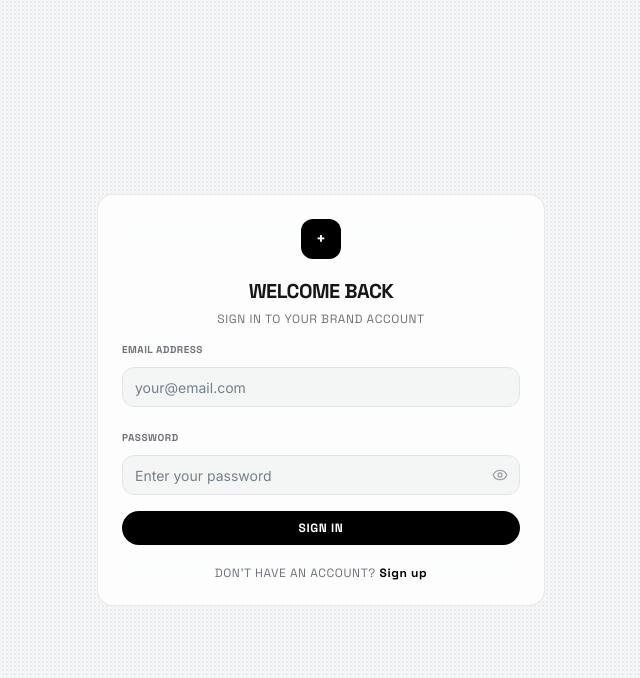
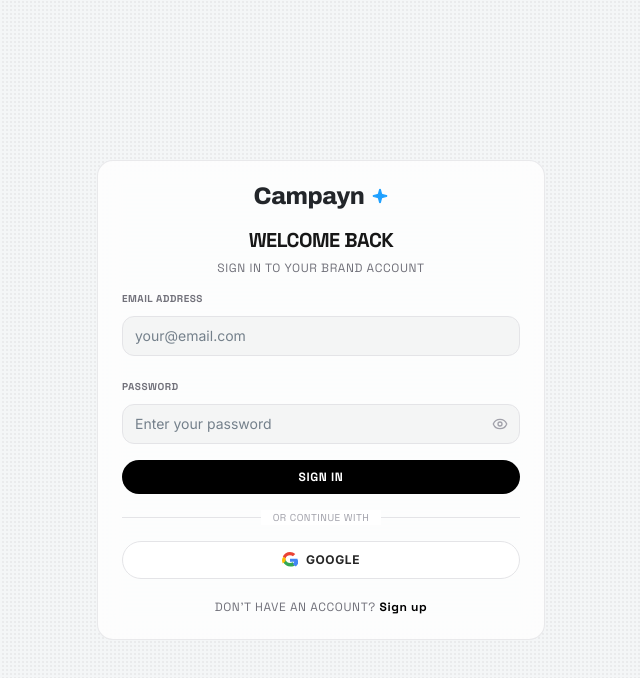
Before and after one commit to TeamCampayn/campayn_frontend, a React (Vite) app: page /auth in a window 1280 px wide. Shown: the top 678 px of the page, without its empty margins (319-959 px from the left). Built offline with nearby package versions, Linux system fonts and the light colour scheme; no server answers.

Commit message:
feat: implement Google OAuth & resolve redirect fallbacks, align brand typography and color palette

```diff
--- a/src/components/auth/SignInForm.tsx
+++ b/src/components/auth/SignInForm.tsx
@@ -9,7 +9,7 @@ import { Form, FormControl, FormField, FormItem, FormLabel, FormMessage } from '
 import { useAuth } from '../../contexts/AuthContext'
 import { useToast } from '../../hooks/use-toast'
 import { supabase } from '../../lib/supabase'
-import { Loader2, Eye, EyeOff } from 'lucide-react'
+import { Loader2, Eye, EyeOff, Sparkle } from 'lucide-react'
 
 const signInSchema = z.object({
   email: z.string().email('Please enter a valid email address'),
@@ -23,10 +23,32 @@ interface SignInFormProps {
   onSwitchToSignUp?: () => void
 }
 
+const GoogleIcon = () => (
+  <svg className="w-4 h-4" viewBox="0 0 24 24">
+    <path
+      fill="#EA4335"
+      d="M5.266 9.765A7.077 7.077 0 0 1 12 4.909c1.69 0 3.218.6 4.418 1.582L19.91 3C17.782 1.145 15.055 0 12 0 7.27 0 3.198 2.698 1.24 6.65l4.026 3.115Z"
+    />
+    <path
+      fill="#34A853"
+      d="M16.04 15.345c-1.077.732-2.432 1.164-4.04 1.164-2.955 0-5.46-1.982-6.355-4.65L1.62 14.978C3.664 19.005 7.827 21.818 12.636 21.818c3.082 0 5.927-1.036 8.01-2.827l-4.605-3.646Z"
+    />
+    <path
+      fill="#4285F4"
+      d="M23.49 12.273c0-.773-.073-1.52-.2-2.245H12v4.518h6.445c-.277 1.482-1.114 2.736-2.38 3.586l4.605 3.645c2.69-2.482 4.82-6.136 4.82-9.49Z"
+    />
+    <path
+      fill="#FBBC05"
+      d="M5.685 11.86c0-.573.095-1.127.277-1.65l-4.027-3.114A11.903 11.903 0 0 0 0 12c0 1.83.414 3.568 1.155 5.127l4.032-3.19c-.182-.533-.277-1.087-.277-1.66c0-.142-.014-.282-.027-.418Z"
+    />
+  </svg>
+)
+
 const SignInForm: React.FC<SignInFormProps> = ({ onSuccess, onSwitchToSignUp }) => {
   const [showPassword, setShowPassword] = useState(false)
   const [isLoading, setIsLoading] = useState(false)
-  const { signIn } = useAuth()
+  const [isGoogleLoading, setIsGoogleLoading] = useState(false)
+  const { signIn, signInWithGoogle } = useAuth()
   const { toast } = useToast()
 
   const form = useForm<SignInFormData>({
@@ -68,11 +90,27 @@ const SignInForm: React.FC<SignInFormProps> = ({ onSuccess, onSwitchToSignUp })
     }
   }
 
+  const handleGoogleSignIn = async () => {
+    setIsGoogleLoading(true)
+    try {
+      await signInWithGoogle()
+    } catch (error: any) {
+      toast({
+        title: 'Google authentication failed',
+        description: error.message || 'Could not connect to Google',
+        variant: 'destructive',
+      })
+    } finally {
+      setIsGoogleLoading(false)
+    }
+  }
+
   return (
     <Card className="w-full max-w-md mx-auto border border-zinc-200/80 shadow-none rounded-2xl bg-white/80 backdrop-blur-md">
       <CardHeader className="text-center pb-2">
-        <div className="mx-auto w-10 h-10 rounded-xl bg-black flex items-center justify-center text-white font-space font-bold text-base leading-none mb-3">
-          <span>+</span>
+        <div className="flex items-center justify-center gap-2 mb-3">
+          <span className="font-display text-2xl tracking-tight text-foreground">Campayn</span>
+          <Sparkle className="size-4 fill-[#1ea0ff] text-[#1ea0ff]" />
         </div>
         <CardTitle className="text-xl font-bold font-space uppercase tracking-tight text-neutral-900">
           Welcome Back
@@ -150,6 +188,29 @@ const SignInForm: React.FC<SignInFormProps> = ({ onSuccess, onSwitchToSignUp })
           </form>
         </Form>
 
+        <div className="relative my-4 flex items-center justify-center">
+          <div className="absolute inset-0 flex items-center">
+            <div className="w-full border-t border-zinc-200" />
+          </div>
+          <span className="relative px-3 bg-white text-[10px] uppercase font-space tracking-wider text-zinc-400">
+            Or continue with
+          </span>
+        </div>
+
+        <button
+          type="button"
+          onClick={handleGoogleSignIn}
+          disabled={isGoogleLoading || isLoading}
+          className="w-full flex items-center justify-center gap-2 bg-white hover:bg-neutral-50 border border-zinc-200 rounded-full py-2.5 px-5 transition-all duration-200 uppercase tracking-wider text-xs font-bold text-neutral-800"
+        >
+          {isGoogleLoading ? (
+            <Loader2 className="h-4 w-4 animate-spin text-zinc-500" />
+          ) : (
+            <GoogleIcon />
+          )}
+          Google
+        </button>
+
         <div className="mt-5 text-center text-xs font-space uppercase tracking-wider text-zinc-500">
           Don't have an account?{' '}
           <button
--- a/src/components/auth/SignUpForm.tsx
+++ b/src/components/auth/SignUpForm.tsx
@@ -8,7 +8,7 @@ import { Card, CardContent, CardDescription, CardHeader, CardTitle } from '../ui
 import { Form, FormControl, FormField, FormItem, FormLabel, FormMessage } from '../ui/form'
 import { useAuth } from '../../contexts/AuthContext'
 import { useToast } from '../../hooks/use-toast'
-import { Loader2, Eye, EyeOff } from 'lucide-react'
+import { Loader2, Eye, EyeOff, Sparkle } from 'lucide-react'
 
 const signUpSchema = z.object({
   email: z.string().email('Please enter a valid email address'),
@@ -26,11 +26,33 @@ interface SignUpFormProps {
   onSwitchToSignIn?: () => void
 }
 
+const GoogleIcon = () => (
+  <svg className="w-4 h-4" viewBox="0 0 24 24">
+    <path
+      fill="#EA4335"
+      d="M5.266 9.765A7.077 7.077 0 0 1 12 4.909c1.69 0 3.218.6 4.418 1.582L19.91 3C17.782 1.145 15.055 0 12 0 7.27 0 3.198 2.698 1.24 6.65l4.026 3.115Z"
+    />
+    <path
+      fill="#34A853"
+      d="M16.04 15.345c-1.077.732-2.432 1.164-4.04 1.164-2.955 0-5.46-1.982-6.355-4.65L1.62 14.978C3.664 19.005 7.827 21.818 12.636 21.818c3.082 0 5.927-1.036 8.01-2.827l-4.605-3.646Z"
+    />
+    <path
+      fill="#4285F4"
+      d="M23.49 12.273c0-.773-.073-1.52-.2-2.245H12v4.518h6.445c-.277 1.482-1.114 2.736-2.38 3.586l4.605 3.645c2.69-2.482 4.82-6.136 4.82-9.49Z"
+    />
+    <path
+      fill="#FBBC05"
+      d="M5.685 11.86c0-.573.095-1.127.277-1.65l-4.027-3.114A11.903 11.903 0 0 0 0 12c0 1.83.414 3.568 1.155 5.127l4.032-3.19c-.182-.533-.277-1.087-.277-1.66c0-.142-.014-.282-.027-.418Z"
+    />
+  </svg>
+)
+
 const SignUpForm: React.FC<SignUpFormProps> = ({ onSuccess, onSwitchToSignIn }) => {
   const [showPassword, setShowPassword] = useState(false)
   const [showConfirmPassword, setShowConfirmPassword] = useState(false)
   const [isLoading, setIsLoading] = useState(false)
-  const { signUp } = useAuth()
+  const [isGoogleLoading, setIsGoogleLoading] = useState(false)
+  const { signUp, signInWithGoogle } = useAuth()
   const { toast } = useToast()
 
   const form = useForm<SignUpFormData>({
@@ -72,11 +94,27 @@ const SignUpForm: React.FC<SignUpFormProps> = ({ onSuccess, onSwitchToSignIn })
     }
   }
 
+  const handleGoogleSignUp = async () => {
+    setIsGoogleLoading(true)
+    try {
+      await signInWithGoogle()
+    } catch (error: any) {
+      toast({
+        title: 'Google authentication failed',
+        description: error.message || 'Could not connect to Google',
+        variant: 'destructive',
+      })
+    } finally {
+      setIsGoogleLoading(false)
+    }
+  }
+
   return (
     <Card className="w-full max-w-md mx-auto border border-zinc-200/80 shadow-none rounded-2xl bg-white/80 backdrop-blur-md">
       <CardHeader className="text-center pb-2">
-        <div className="mx-auto w-10 h-10 rounded-xl bg-black flex items-center justify-center text-white font-space font-bold text-base leading-none mb-3">
-          <span>+</span>
+        <div className="flex items-center justify-center gap-2 mb-3">
+          <span className="font-display text-2xl tracking-tight text-foreground">Campayn</span>
+          <Sparkle className="size-4 fill-[#1ea0ff] text-[#1ea0ff]" />
         </div>
         <CardTitle className="text-xl font-bold font-space uppercase tracking-tight text-neutral-900">
           Create Brand Account
@@ -188,6 +226,29 @@ const SignUpForm: React.FC<SignUpFormProps> = ({ onSuccess, onSwitchToSignIn })
           </form>
         </Form>
 
+        <div className="relative my-4 flex items-center justify-center">
+          <div className="absolute inset-0 flex items-center">
+            <div className="w-full border-t border-zinc-200" />
+          </div>
+          <span className="relative px-3 bg-white text-[10px] uppercase font-space tracking-wider text-zinc-400">
+            Or continue with
+          </span>
+        </div>
+
+        <button
+          type="button"
+          onClick={handleGoogleSignUp}
+          disabled={isGoogleLoading || isLoading}
+          className="w-full flex items-center justify-center gap-2 bg-white hover:bg-neutral-50 border border-zinc-200 rounded-full py-2.5 px-5 transition-all duration-200 uppercase tracking-wider text-xs font-bold text-neutral-800"
+        >
+          {isGoogleLoading ? (
+            <Loader2 className="h-4 w-4 animate-spin text-zinc-500" />
+          ) : (
+            <GoogleIcon />
+          )}
+          Google
+        </button>
+
         <div className="mt-5 text-center text-xs font-space uppercase tracking-wider text-zinc-500">
           Already have an account?{' '}
           <button
--- a/src/components/landing/HeroSection.tsx
+++ b/src/components/landing/HeroSection.tsx
@@ -11,14 +11,14 @@ export const HeroSection = () => {
       <div className="grain relative overflow-hidden rounded-[2rem] bg-panel px-5 pb-16 pt-14 md:px-12 md:pb-24 md:pt-20">
         <div className="mx-auto max-w-6xl">
           <h1 className="font-display text-[10vw] sm:text-[9vw] md:text-[6.5rem] leading-[0.92]">
-            <LineReveal mount>CAMPAYN AGENCY YOUR</LineReveal>
+            <LineReveal mount>YOUR BRAND DESERVES</LineReveal>
             <LineReveal mount delay={0.08}>
-              BRAND&apos;S VOICE ON EVERY
+              BETTER THAN AN AGENCY.
             </LineReveal>
             <div className="flex items-center gap-4 flex-wrap md:flex-nowrap">
               <ScrollToggle />
               <LineReveal mount delay={0.16} className="text-blue">
-                SOCIAL PLATFORM
+                IT DESERVES CAMPAYN
               </LineReveal>
             </div>
           </h1>
--- a/src/components/layout/DashboardLayout.tsx
+++ b/src/components/layout/DashboardLayout.tsx
@@ -13,7 +13,8 @@ import {
   Menu,
   X,
   Wallet,
-  Film
+  Film,
+  Sparkle
 } from 'lucide-react';
 
 const DashboardLayout: React.FC = () => {
@@ -50,16 +51,9 @@ const DashboardLayout: React.FC = () => {
   const renderSidebarContent = () => (
     <>
       <div className="p-6 flex items-center justify-between">
-        <div className="flex items-center space-x-3">
-          <div className="w-8 h-8 rounded-lg flex items-center justify-center bg-black">
-            <span className="text-white font-space font-bold text-base leading-none">+</span>
-          </div>
-          <div>
-            <span className="text-xl font-bold font-space text-black tracking-tight">
-              Campayn<span className="text-[#d2fc15] font-sans font-bold ml-0.5">+</span>
-            </span>
-            <div className="text-[10px] text-zinc-400 font-space uppercase tracking-wider">Influencer Portal</div>
-          </div>
+        <div className="flex items-center gap-2">
+          <span className="font-display text-2xl tracking-tight text-foreground">Campayn</span>
+          <Sparkle className="size-4 fill-[#1ea0ff] text-[#1ea0ff]" />
         </div>
 
         {/* Mobile Close Button */}
```
Also changed, not shown: src/contexts/AuthContext.tsx (+12 -0 lines), src/pages/LandingPage.tsx (+21 -0 lines).
